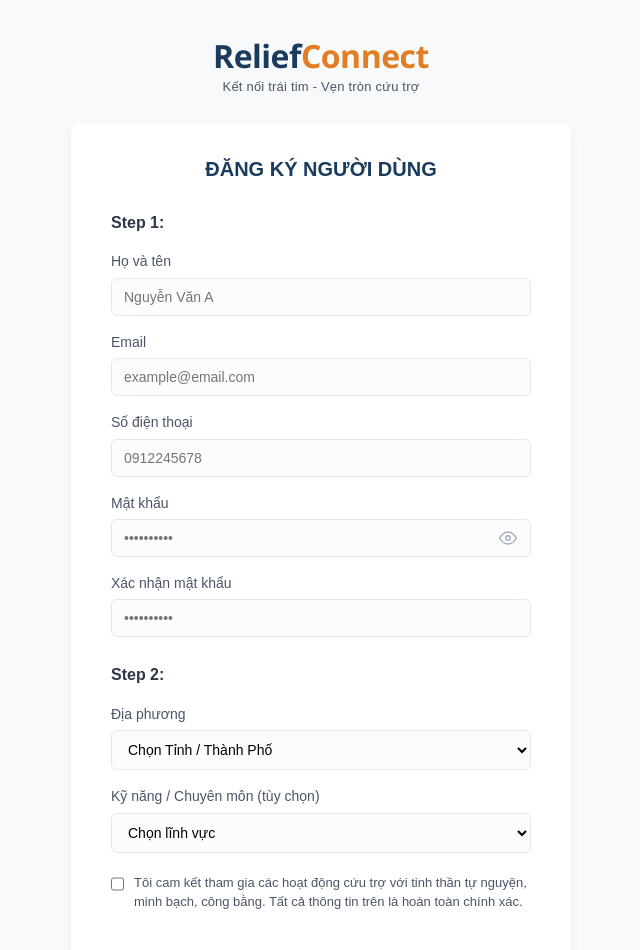
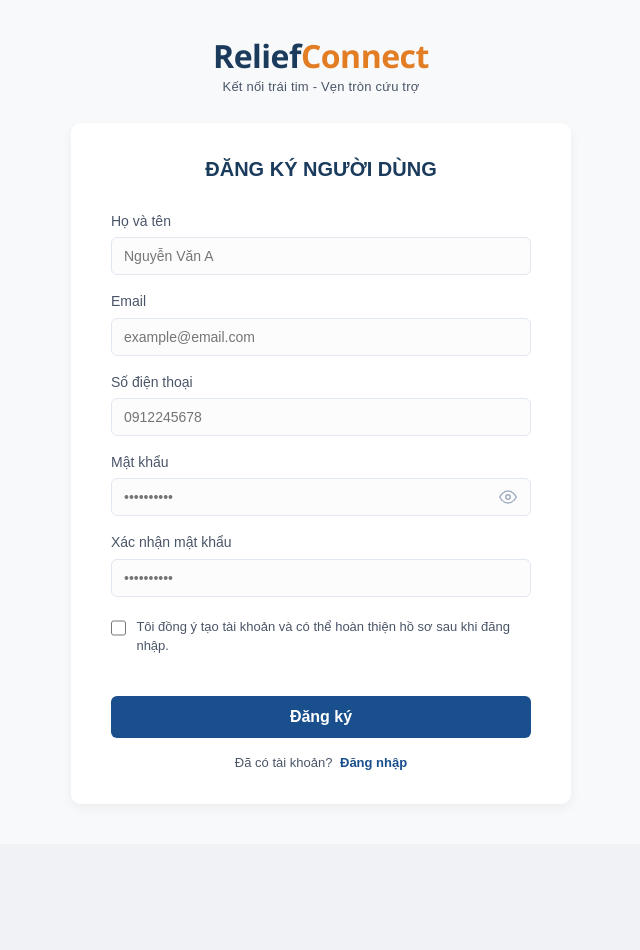
Before and after one commit to Relief-Platform/FRONTEND, a Vue app: page /register in a window 1280 px wide. Shown: the top 950 px of the page, without its empty margins (319-959 px from the left). After the commit the page ends 844 px from the top, so only its background shows below. Built offline with nearby package versions, Linux system fonts and the light colour scheme.

Commit message:
fix form register

```diff
--- a/src/views/auth/RegisterView.vue
+++ b/src/views/auth/RegisterView.vue
@@ -16,10 +16,7 @@
       </div>
 
       <form @submit.prevent="handleRegister">
-        <!-- STEP 1 -->
         <div class="step-section">
-          <h3 class="step-title">Step 1:</h3>
-
           <div class="form-group">
             <label>Họ và tên</label>
             <input type="text" v-model="formData.fullName" placeholder="Nguyễn Văn A" required />
@@ -57,41 +54,11 @@
             <input type="password" v-model="formData.confirmPassword" placeholder="••••••••••" required />
             <span v-if="passwordMismatch" class="error-text">Mật khẩu xác nhận không khớp!</span>
           </div>
-        </div>
-
-
-        <div class="step-section">
-          <h3 class="step-title">Step 2:</h3>
-
-          <div class="form-group">
-            <label>Địa phương</label>
-            <select v-model="formData.province">
-              <option value="" disabled>Chọn Tỉnh / Thành Phố</option>
-              <option value="Hà Nội">Hà Nội</option>
-              <option value="TP. HCM">TP. HCM</option>
-              <option value="Đà Nẵng">Đà Nẵng</option>
-              <option value="Hải Phòng">Hải Phòng</option>
-              <option value="Cần Thơ">Cần Thơ</option>
-
-            </select>
-          </div>
-
-          <div class="form-group">
-            <label>Kỹ năng / Chuyên môn (tùy chọn)</label>
-            <select v-model="formData.skill">
-              <option value="" disabled>Chọn lĩnh vực</option>
-              <option value="Y tế">Y tế</option>
-              <option value="Vận chuyển">Vận chuyển</option>
-              <option value="Hậu cần">Hậu cần</option>
-              <option value="IT">IT</option>
-              <option value="Khác">Khác</option>
-            </select>
-          </div>
 
           <div class="form-group checkbox-group">
             <input type="checkbox" id="commitment" v-model="formData.isCommitted" required />
             <label for="commitment">
-              Tôi cam kết tham gia các hoạt động cứu trợ với tinh thần tự nguyện, minh bạch, công bằng. Tất cả thông tin trên là hoàn toàn chính xác.
+              Tôi đồng ý tạo tài khoản và có thể hoàn thiện hồ sơ sau khi đăng nhập.
             </label>
           </div>
         </div>
@@ -134,9 +101,6 @@ const formData = reactive({
   phoneNumber:     '',
   password:        '',
   confirmPassword: '',
-  // Các field UI-only (không gửi BE)
-  province:        '',
-  skill:           '',
   isCommitted:     false,
 })
 
```
